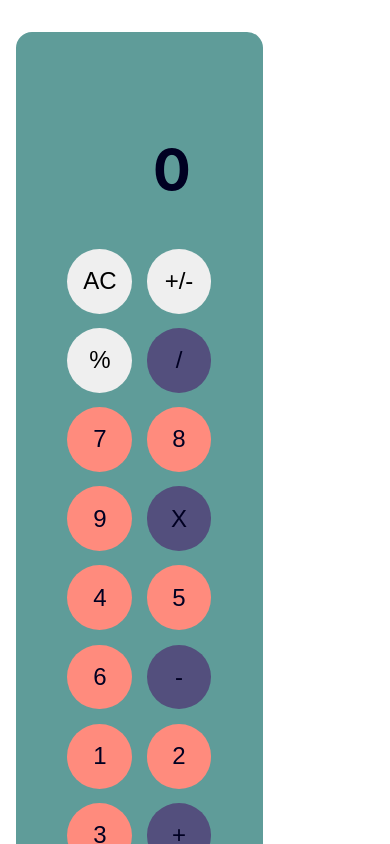
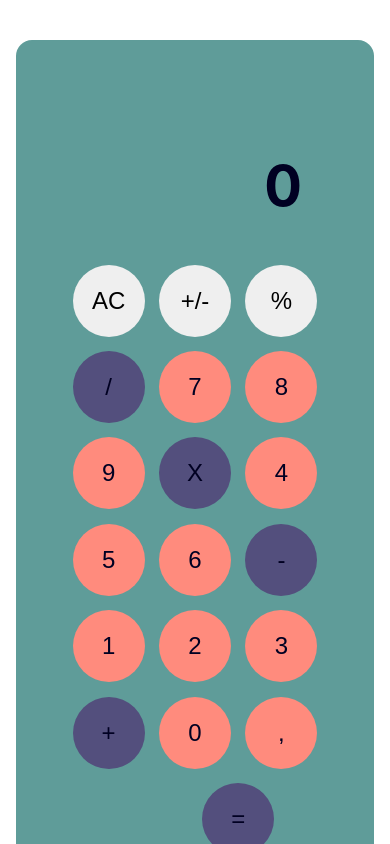
Before and after one commit to agostinhomarcia/calculator, a React (Create React App) app: page / in a window 390 px wide. Shown: the top 844 px of the page. Built offline with nearby package versions, Linux system fonts and the light colour scheme; the HTML template or start-up script is replaced by a standard one.

Commit message:
changed width

```diff
--- a/src/components/Calculator.css
+++ b/src/components/Calculator.css
@@ -1,6 +1,6 @@
 button{
-    width: 2.7em;
-    height: 2.7em;
+    width: 3em;
+    height: 3em;
     font-size: 1.5em;
     border: none;
     border-radius: 2em;
@@ -33,9 +33,3 @@ button:hover{
     margin-right: 1em;
     font-size:3.5em;
 }
-@media(max-width: 420px){
-    .wrapper{
-        width: 60%;
-        height: 60%;
-    }
-}
--- a/src/components/Calculator.jsx
+++ b/src/components/Calculator.jsx
@@ -57,10 +57,10 @@ export default function Calculator() {
 
   return (
     <div>
-      <Box m={4} />
+      <Box m={5} />
       <Container maxWidth="xs">
         <div className="wrapper">
-          <Box m={11} />
+          <Box m={12} />
           <h1 className="result">{num}</h1>
           <button onClick={clear}>AC</button>
           <button onClick={changeSign}>+/-</button>
```
